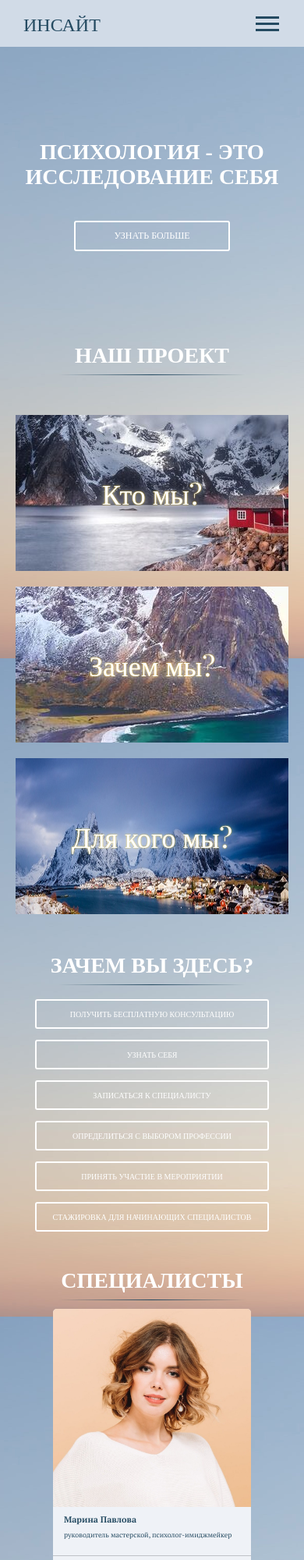
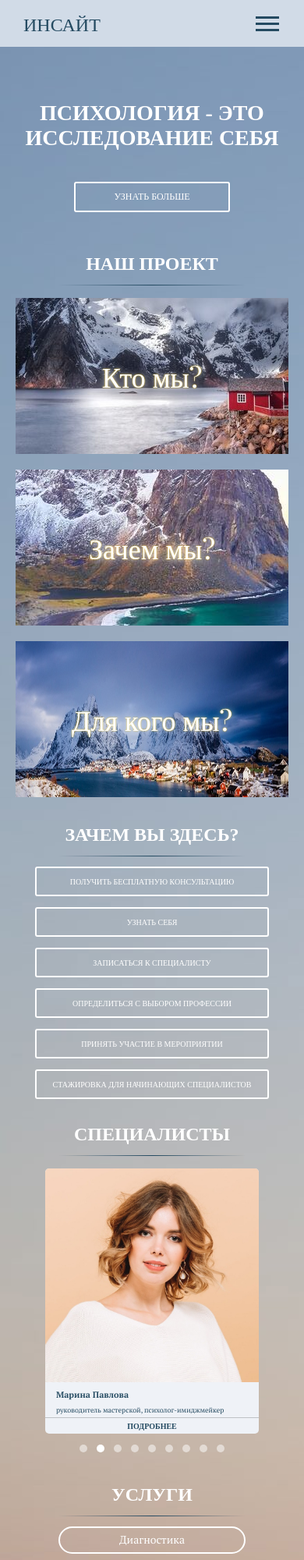
Before and after one commit to SSH1van/Insight, a plain HTML site: page index.html in a window 390 px wide. Shown: the top 2000 px of the page at 78% size. Drawn offline with nearby package versions, Linux system fonts and the light colour scheme; a web font is replaced by a local one.

Commit message:
Улучшена адаптивная вёрстка. Изменена скорость демонстрации услуг. Title сделаны более сжато и единообразно. Бэк растянут на весь сайт для исключения бака.

```diff
--- a/index.html
+++ b/index.html
@@ -84,13 +84,14 @@
 
 
 	<!-- About -->
-	<div class="container" id="about">
-		<div class="about">Наш проект</div>
+	<div class="about" id="about">
+		<div class="container">
+			<div class="title">Наш проект</div>
 			<div class="about_inner">
 
 				<div class="about_element" id="aboutElement1" data-nohover="#aboutElement1">
 					<img class="about_img" src="img/about/A1.jpg" alt="">
-				<div class="about_title">Кто мы?</div>
+					<div class="about_question">Кто мы?</div>
 					<div class="about_description">
 						<div class="about_text">Психологическая мастерская начала свой путь в 2016 году на базе МГИМО МИД России и из студенческого закрытого клуба за 6 лет стремительно выросла в самостоятельный проект!</div>
 					</div>
@@ -98,7 +99,7 @@
 
 				<div class="about_element" id="aboutElement2" data-nohover="#aboutElement2">
 					<img class="about_img" src="img/about/A2.jpg" alt="">
-				<div class="about_title">Зачем мы?</div>
+					<div class="about_question">Зачем мы?</div>
 					<div class="about_description">
 						<div class="about_text">Психологическая мастерская Инсайт создана для повышения психологической культуры личности и помощи специалистам в самореализации.</div>
 					</div>
@@ -106,7 +107,7 @@
 
 				<div class="about_element" id="aboutElement3" data-nohover="#aboutElement3">
 					<img class="about_img" src="img/about/A3.jpg" width="100%" alt="">
-				<div class="about_title">Для кого мы?</div>
+					<div class="about_question">Для кого мы?</div>
 					<div class="about_description">
 						<div class="about_text">
 							<p>Этот вопрос мы задаем себе регулярно и, пожалуй, наш ответ: для каждого.</p>
@@ -120,12 +121,12 @@
 				</div>
 			</div> <!-- /.about__inner -->
 		</div> <!-- /.container -->
-
+	</div> <!-- /.about -->
 
 	<!-- Possibility -->
 	<div class="container" id="possibility">
 		<div class="possibility">
-			<div class="possibility_title">Зачем вы здесь?</div>
+			<div class="title">Зачем вы здесь?</div>
 			<a class="btn pos" href="https://vk.com/psy.insights?w=wall-46674735_39" target="_blank">Получить бесплатную консультацию</a>
 			<a class="btn pos" href="https://vk.com/psy.insights?w=wall-46674735_39" target="_blank">Узнать себя</a>
 			<a class="btn pos" href="https://vk.com/psy.insights?w=wall-46674735_39" target="_blank">Записаться к специалисту</a>
@@ -139,7 +140,7 @@
 	<!-- Members -->
 	<div class="container" id="members">
 		<div class="members">
-			<div class="members_title">Специалисты</div>
+			<div class="title">Специалисты</div>
 
 			<div class="members_slider" id="membersSlider">
 				<div class="slick__item">
@@ -267,7 +268,7 @@
 	<!-- Services -->
 	<div class="container" id="services">
 		<div class="services">
-			<div class="services_title">Услуги</div>
+			<div class="title">Услуги</div>
 
 			<div class="services_items" id="text">
 				<a class="services_text" href="#">Диагностика<br><br><span>Данная услуга включает в себя проведение диагностики, консультацию психолога по полученным результатам, предоставление рекомендаций в письменной форме.<br><br>Стоимость: 3.000 руб</span></a>
--- a/js/app.js
+++ b/js/app.js
@@ -16,7 +16,7 @@ $(function () {
 			thisId.toggleClass("show_second");
 			setTimeout(function () {
 				thisId.toggleClass("show_first");
-			}, 300);
+			}, 800);
 		}
 	});
 
@@ -150,6 +150,8 @@ $(function () {
 		let elementId = $(this).data("scroll");
 		let elementOffset = $(elementId).offset().top;
 
+		console.log(elementOffset);
+
 		$("html, body").animate({
 			scrollTop: elementOffset
 		}, 700);
--- a/style.css
+++ b/style.css
@@ -1,7 +1,7 @@
 body {
 	margin: 0;
 
-	background: #abb9c6 url("img/background/background.jpg") fixed no-repeat;
+	background: #abb9c6 url("img/background/background.jpg");
 	-webkit-background-size: cover;
 	-moz-background-size: cover;
 	-o-background-size: cover;
@@ -98,12 +98,12 @@ h6 {
 }
 
 .header_nav {
-	transition: all linear .3s;
+	transition: all linear .4s;
 
 }
 
 .header_nav.show {
-	transform: translateX(100%);
+	transform: translateX(-100%);
 }
 
 .nav {
@@ -268,21 +268,26 @@ h6 {
 ======================*/
 
 .about {
-	position: relative;
-	margin-top: 80px;
+	display: flex;
+	flex-direction: column;
+	align-items: center;
+}
+
+.title {
 	display: flex;
 	justify-content: center;
-	margin-bottom: 10px;
+	position: relative;
 
 	font-family: 'Alice';
 	color: #fff;
 	font-weight: 900;
 	text-transform: uppercase;
 	font-size: 34px;
-	margin: 0;
+
+	margin: 80px 0 40px;
 }
 
-.about:after {
+.title:after {
 	content: "";
 	position: absolute;
 	top: 55px;
@@ -319,7 +324,7 @@ h6 {
 	opacity: 1;
 }
 
-.about_element:hover .about_title {
+.about_element:hover .about_question {
 	opacity: 0;
 }
 
@@ -340,7 +345,7 @@ h6 {
 		opacity: 0;
 	}
 
-	.about_element:hover .about_title {
+	.about_element:hover .about_question {
 		opacity: 1;
 	}
 
@@ -357,7 +362,7 @@ h6 {
 		opacity: 1;
 	}
 
-	.about_element.click .about_title {
+	.about_element.click .about_question {
 		opacity: 0;
 	}
 
@@ -391,7 +396,7 @@ h6 {
 	transition: opacity linear .4s;
 }
 
-.about_title {
+.about_question {
 	font-size: 52px;
 	color: #fff;
 	text-shadow: 1px 1px 10px #fff, 0 0 2px #FC0;
@@ -415,20 +420,6 @@ h6 {
 	display: flex;
 	flex-direction: column;
 	align-items: center;
-}
-
-.possibility_title {
-	display: flex;
-	justify-content: center;
-	position: relative;
-
-	font-family: 'Alice';
-	color: #fff;
-	font-weight: 900;
-	text-transform: uppercase;
-	font-size: 34px;
-
-	margin: 80px 0 40px;
 }
 
 .possibility_title:after {
@@ -456,20 +447,6 @@ h6 {
 	display: flex;
 	flex-direction: column;
 	align-items: center;
-}
-
-.members_title {
-	display: flex;
-	justify-content: center;
-	position: relative;
-
-	font-family: 'Alice';
-	color: #fff;
-	font-weight: 900;
-	text-transform: uppercase;
-	font-size: 34px;
-
-	margin: 80px 0 40px;
 }
 
 .members_title:after {
@@ -674,19 +651,6 @@ h6 {
 /* Services
 ======================*/
 
-.services_title {
-	display: flex;
-	justify-content: center;
-	position: relative;
-
-	font-family: 'Alice';
-	color: #fff;
-	font-weight: 900;
-	text-transform: uppercase;
-	font-size: 34px;
-
-	margin: 100px 0 40px;
-}
 
 .services_title:after {
 	position: absolute;
@@ -724,7 +688,7 @@ h6 {
 	text-decoration: none;
 
 	overflow: hidden;
-	transition: all linear .3s;
+	transition: max-width linear .3s, background-color linear .3s, border linear .3s, max-height linear .8s;
 }
 
 .services_text span {
@@ -742,7 +706,7 @@ h6 {
 }
 
 .services_text.show_first {
-	max-width: 800px;
+	max-width: 700px;
 	background-color: #244a61;
 	border: solid 2px #244a61;
 }
@@ -888,13 +852,16 @@ h6 {
 	.intro {
 		font-size: 34px;
 		height: 400px;
-		margin-top: 100px;
+		padding-top: 100px;
 	}
 
 	/* About */
-
 	.about_element {
 		width: 555px;
+	}
+
+	.about_element:first-child {
+		margin-top: 0;
 	}
 
 	.about_element:last-child {
@@ -909,20 +876,8 @@ h6 {
 		height: 400px;
 	}
 
-	/* After */
-	.about:after {
-		width: 700px;
-	}
-
-	.possibility_title:after {
-		width: 700px;
-	}
-
-	.members_title:after {
-		width: 700px;
-	}
-
-	.services_title:after {
+	/* Title */
+	.title:after {
 		width: 700px;
 	}
 
@@ -950,6 +905,7 @@ h6 {
 	}
 
 	.slick-arrow {
+		width: 20%;
 		height: 614px;
 	}
 
@@ -976,6 +932,10 @@ h6 {
 	.services_text span {
 		font-size: 15px;
 	}
+
+	.services_text.show_first {
+		max-width: 550px;
+	}
 }
 
 @media (max-width: 767px) {
@@ -987,7 +947,7 @@ h6 {
 
 	.header_nav {
 		display: flex;
-		left: -100%;
+		right: -100%;
 		position: absolute;
 		top: 80px;
 		z-index: 0;
@@ -1033,20 +993,12 @@ h6 {
 		margin-left: 50px;
 	}
 
-	/* After */
-	.about:after {
-		width: 400px;
+	.about_description {
+		padding: 0 25px;
 	}
 
-	.possibility_title:after {
-		width: 400px;
-	}
-
-	.members_title:after {
-		width: 400px;
-	}
-
-	.services_title:after {
+	/* Title */
+	.title:after {
 		width: 400px;
 	}
 
@@ -1093,7 +1045,12 @@ h6 {
 	}
 
 	.slick-arrow {
-		height: 0;
+		height: 414px;
+	}
+
+	.slick-prev:hover, .slick-next:hover {
+		--myColor1: transparent;
+		--myColor2: transparent;
 	}
 
 	/* Services */
@@ -1105,6 +1062,10 @@ h6 {
 
 	.services_text span {
 		font-size: 12px;
+	}
+
+	.services_text.show_first {
+		max-width: 450px;
 	}
 
 	/* Footer */
@@ -1124,7 +1085,6 @@ h6 {
 }
 
 @media (max-width: 536px) {
-
 	/* Header */
 	.header {
 		height: 60px;
@@ -1165,43 +1125,13 @@ h6 {
 	}
 
 	/* Title */
-	.about {
-		margin: 40px 0 20px 0;
+	.title {
+		margin-top: 25px;
+		margin-bottom: 20px;
 		font-size: 28px;
 	}
 
-	.possibility_title {
-		margin: 40px 0 20px 0;
-		margin-top: 40px;
-		font-size: 28px;
-	}
-
-	.members_title {
-		margin: 40px 0 20px 0;
-		margin-top: 40px;
-		font-size: 28px;
-	}
-
-	.services_title {
-		margin: 40px 0 20px 0;
-		margin-top: 60px;
-		font-size: 28px;
-	}
-
-	/* After */
-	.about:after {
-		top: 40px;
-	}
-
-	.possibility_title:after {
-		top: 40px;
-	}
-
-	.members_title:after {
-		top: 40px;
-	}
-
-	.services_title:after {
+	.title:after {
 		top: 40px;
 	}
 
@@ -1211,8 +1141,16 @@ h6 {
 		height: 300px;
 	}
 
+	.about_description {
+		font-size: 22px;
+	}
+
 	.about_element:last-child .about_description {
 		font-size: 14px;
+	}
+
+	.about_question {
+		font-size: 40px;
 	}
 
 	/* Members */
@@ -1260,6 +1198,30 @@ h6 {
 		height: 12px;
 	}
 
+	.slick-arrow {
+		height: 314px;
+	}
+
+	/* Services */
+	.services {
+		padding-top: 40px;
+	}
+
+	.slick-dots {
+		padding: 0 0 25px;
+	}
+
+	.slick-dots button {
+		width: 10px;
+		height: 10px;
+	}
+
+	/* Social */
+	.social_icon {
+		height: 40px;
+		width: 40px;
+	}
+
 	/* Button */
 	.btn.pos {
 		width: 350px;
@@ -1284,7 +1246,6 @@ h6 {
 }
 
 @media (max-width: 425px) {
-
 	/* Header */
 	.header_logo {
 		padding: 0;
@@ -1315,7 +1276,7 @@ h6 {
 	}
 
 	/* About */
-	.about_title {
+	.about_question {
 		font-size: 36px;
 	}
 
@@ -1324,16 +1285,16 @@ h6 {
 	}
 
 	.about_element:last-child .about_description {
-		font-size: 12px;
-	}
-
-	.about_element:first-child {
-		margin-top: 40px;
+		font-size: 10px;
 	}
 
 	.about_element {
 		height: 200px;
 		margin: 10px 20px;
+	}
+
+	.about_inner {
+		padding-top: 10px;
 	}
 
 	/* Services */
@@ -1361,7 +1322,7 @@ h6 {
 	}
 
 	.members_slider {
-		width: 254px;
+		width: 274px;
 	}
 
 	.member {
@@ -1369,13 +1330,13 @@ h6 {
 	}
 
 	.member_photo {
-		height: 254px;
-		width: 254px;
+		height: 274px;
+		width: 274px;
 	}
 
 	.photo {
-		height: 254px;
-		width: 254px;
+		height: 274px;
+		width: 274px;
 	}
 
 	.member_name {
@@ -1388,31 +1349,31 @@ h6 {
 
 	.member_more {
 		font-size: 10px;
-		padding: 0;
+		padding: 3px 0;
 	}
 
 	.member_more:before {
-		top: -25%;
+		top: -5%;
 	}
 
 	.slick-dots li {
 		margin: 0 6px;
 	}
 
-	/* After */
-	.about:after {
-		width: 240px;
+	.slick-arrow {
+		height: 274px;
 	}
 
-	.possibility_title:after {
-		width: 240px;
+	.members_slider {
+		margin-top: 10px;
 	}
 
-	.members_title:after {
-		width: 240px;
+	/* Title */
+	.title {
+		font-size: 24px;
 	}
 
-	.services_title:after {
+	.title:after {
 		width: 240px;
 	}
 
@@ -1430,14 +1391,23 @@ h6 {
 
 	/* Intro */
 	.intro_inner {
-		font-size: 22px;
+		font-size: 20px;
+	}
+
+	/* Title */
+	.title {
+		font-size: 20px;
+	}
+
+	.title:after {
+		top: 30px;
 	}
 
 	/* Button */
 	.btn {
 		margin-top: 20px;
-		font-size: 10px;
-		padding: 10px 14px;
+		font-size: 8px;
+		padding: 8px 12px;
 		width: 150px;
 	}
 
@@ -1447,8 +1417,16 @@ h6 {
 	}
 
 	/* About */
-	.about_title {
+	.about_question {
 		font-size: 28px;
+	}
+
+	.about_description {
+		font-size: 14px;
+	}
+
+	.about_element:last-child .about_description {
+		font-size: 9px;
 	}
 
 	/* Members */
@@ -1461,7 +1439,7 @@ h6 {
 	}
 
 	.member {
-		height: 300px;
+		height: 280px;
 	}
 
 	.member_photo {
@@ -1479,12 +1457,15 @@ h6 {
 	}
 
 	.member_profession {
-		font-size: 9px;
+		font-size: 8px;
 	}
 
 	.member_more {
-		font-size: 12px;
-		padding: 0;
+		font-size: 8px;
+	}
+
+	.slick-arrow {
+		height: 214px;
 	}
 
 	/* Services */
```
Lines whose indentation alone changed are shown as unchanged.
